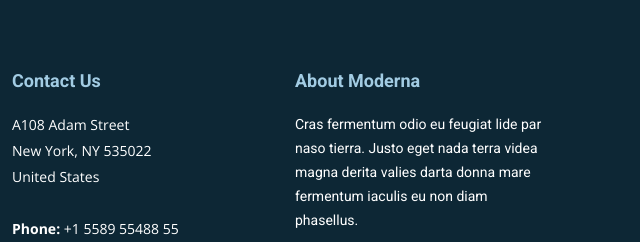
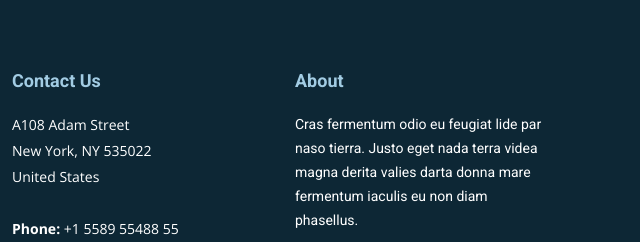
Before and after one commit to Suyash0024/suyashnew, a plain HTML site: page blog-single.html in a window 1280 px wide. Shown: the part 3474-3716 px from the top of the page, 640-1280 px from the left. Drawn offline with nearby package versions, Linux system fonts and the light colour scheme.

Commit message:
Update blog-single.html

```diff
--- a/blog-single.html
+++ b/blog-single.html
@@ -457,7 +457,7 @@
           </div>
 
           <div class="col-lg-3 col-md-6 footer-info">
-            <h3>About Moderna</h3>
+            <h3>About </h3>
             <p>Cras fermentum odio eu feugiat lide par naso tierra. Justo eget nada terra videa magna derita valies darta donna mare fermentum iaculis eu non diam phasellus.</p>
             <div class="social-links mt-3">
               <a href="#" class="twitter"><i class="bx bxl-twitter"></i></a>
```
